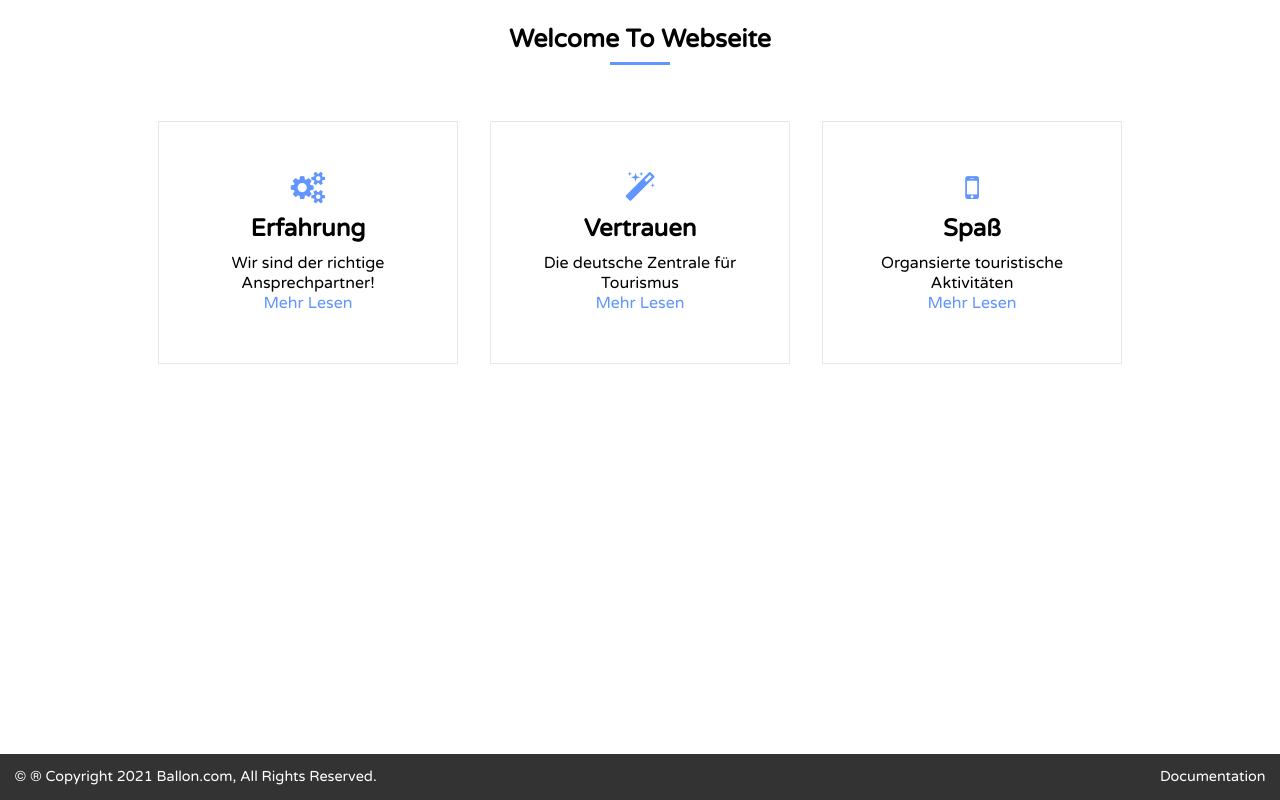
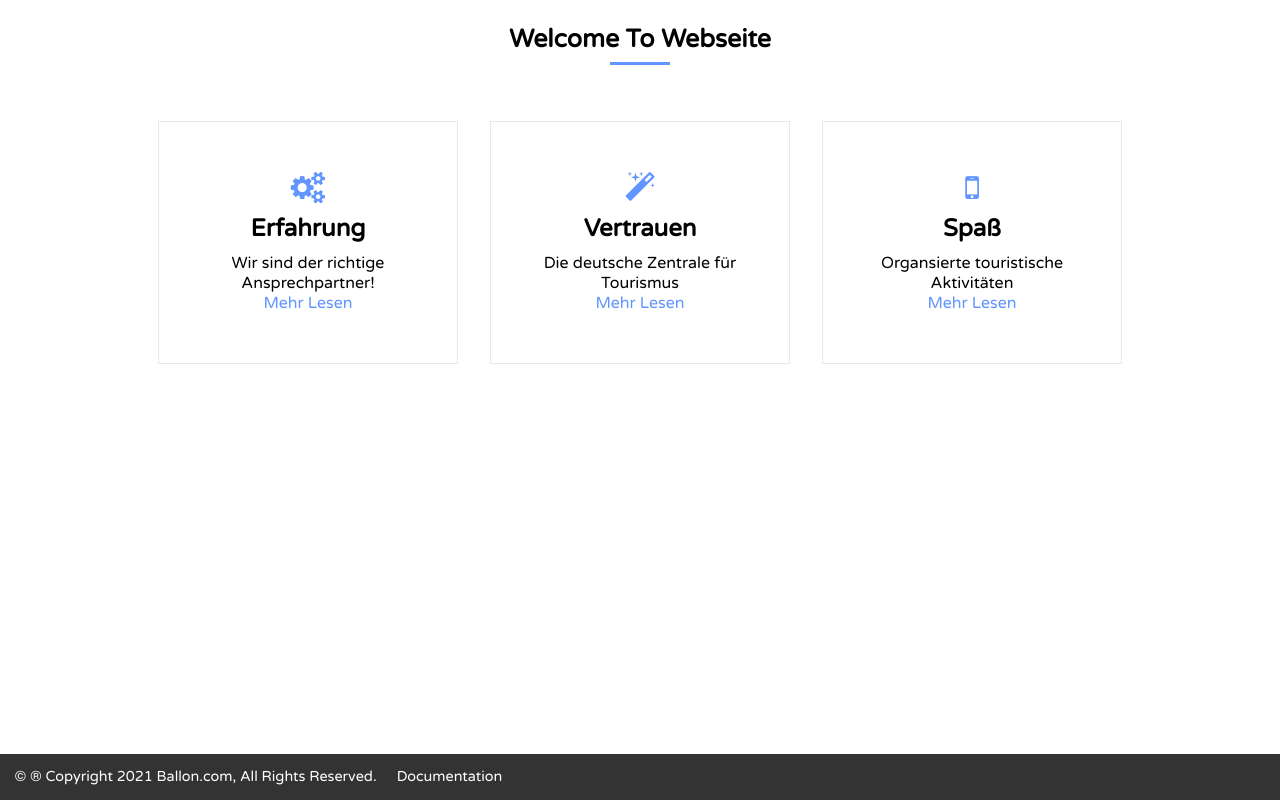
Before and after one commit to HomamAlabdalaah101/My-projekt-node.js, a website: page WWW-HA-hoal/views/index.html in a window 1280 px wide. Shown: the part 846-1646 px from the top of the page. Before the commit the page ends 1600 px from the top, so only its background shows below. Drawn offline with nearby package versions, Linux system fonts and the light colour scheme; files that its build step writes are made by us from their sources.

Commit message:
Fix footer positioning and color - footer stays at bottom with white text

```diff
--- a/WWW-HA-hoal/package.json
+++ b/WWW-HA-hoal/package.json
@@ -10,6 +10,7 @@
   "dependencies": {
     "bcrypt": "^5.0.0",
     "body-parser": "^1.19.0",
+    "chokidar": "^3.6.0",
     "client-sessions": "^0.8.0",
     "cookie-parser": "^1.4.6",
     "cors": "^2.8.5",
@@ -18,7 +19,7 @@
     "jsonwebtoken": "^8.5.1",
     "nunjucks": "^3.2.3",
     "sqlite": "^4.0.15",
-    "sqlite3": "^4.2.0"
+    "sqlite3": "^5.1.7"
   },
   "devDependencies": {
     "nodemon": "^2.0.6"
--- a/WWW-HA-hoal/public/css/style.css
+++ b/WWW-HA-hoal/public/css/style.css
@@ -13,7 +13,9 @@
 
     */
 
+
 /* 1- Common styls */
+
 
 /*
 
@@ -24,7 +26,6 @@
 - section Passing
 - hover effect 1 (left to right)
 - hover effect 2 (top to bottom)
-
 
 
 
@@ -69,6 +70,7 @@
 .ltr-effect:hover:after {
     width: 100%;
 }
+
 
 /* 2- General Css Styles */
 
@@ -141,7 +143,9 @@ ul {
     background-color: #6195ff;
 }
 
+
 /* 3- Section Styls */
+
 
 /*3.0  Header Section */
 
@@ -185,21 +189,22 @@ ul {
     overflow-y: hidden;
 }
 
+
 /* Nav */
 
-.header .nav > li {
+.header .nav>li {
     margin: 1.5em 0;
     text-align: center;
 }
 
-.header .nav > li > a {
+.header .nav>li>a {
     color: white;
     position: relative;
     padding: 0.3em 0;
 }
 
-.header .nav > li > a.active::after,
-.header .nav > li > a::after {
+.header .nav>li>a.active::after,
+.header .nav>li>a::after {
     content: "";
     display: inline-block;
     position: absolute;
@@ -210,15 +215,15 @@ ul {
     transition: width 0.5s;
 }
 
-.header .nav > li > a.active::after {
+.header .nav>li>a.active::after {
     width: 100%;
 }
 
-.header .nav > li > a::after {
+.header .nav>li>a::after {
     width: 0;
 }
 
-.header .nav > li > a:hover::after {
+.header .nav>li>a:hover::after {
     width: 100%;
 }
 
@@ -258,6 +263,7 @@ ul {
     -moz-transform: rotate(45deg) translateY(-8px);
     -o-transform: rotate(45deg) translateY(-8px);
 }
+
 
 /*Home Section */
 
@@ -329,6 +335,7 @@ ul {
     color: #fff;
 }
 
+
 /*About Section */
 
 .about {
@@ -382,6 +389,7 @@ ul {
     text-transform: capitalize;
 }
 
+
 /* About page */
 
 .about-item-info {
@@ -401,6 +409,7 @@ ul {
     height: 250px;
     object-fit: cover;
 }
+
 
 /*Portfolio Section */
 
@@ -509,6 +518,7 @@ ul {
     width: 100%;
 }
 
+
 /*Team Section */
 
 .team-content .team-item {
@@ -548,6 +558,7 @@ ul {
 .team-item-position {
     color: #999;
 }
+
 
 /*Contact Section */
 
@@ -639,7 +650,7 @@ ul {
     margin-top: 2em;
 }
 
-.contact-info > div {
+.contact-info>div {
     width: 380px;
     height: 200px;
     background-color: rgba(0, 0, 0, 0.3);
@@ -648,7 +659,7 @@ ul {
     color: #fff;
 }
 
-.contact-info > div > p {
+.contact-info>div>p {
     margin: 0.5em 0;
 }
 
@@ -657,18 +668,31 @@ ul {
     color: #fff;
 }
 
+
 /* Footer */
-body > footer {
-  position: absolute;
-  /* bottom: 0; */
+
+html,
+body {
+    min-height: 100%;
+}
+
+body {
+    display: flex;
+    flex-direction: column;
+}
+
+body>footer {
+    margin-top: auto;
     width: 100%;
 }
+
 footer {
     background-color: #333;
     color: #fff;
     padding: 1em;
     font-size: 0.9em;
     text-align: center;
+    flex-shrink: 0;
 }
 
 footer ul {
@@ -683,6 +707,20 @@ footer li {
 footer ul li a {
     color: #999;
 }
+
+.footer-content {
+    display: flex;
+    flex-direction: column;
+    align-items: center;
+    gap: 10px;
+}
+
+.footer-content p,
+.footer-content a {
+    margin: 0;
+    color: white;
+}
+
 
 /* Portfolio Page */
 
@@ -729,6 +767,7 @@ footer ul li a {
     object-fit: cover;
 }
 
+
 /* Dokumentation Page */
 
 .dokumentation {
@@ -762,6 +801,7 @@ footer ul li a {
     margin: 1em 0;
 }
 
+
 /* Timeline Page */
 
 .timeline {
@@ -783,6 +823,7 @@ footer ul li a {
     margin: 2.5em 0;
     font-size: 1.2em;
 }
+
 
 /* Impressum Page */
 
@@ -812,6 +853,7 @@ footer ul li a {
     margin: 2em 0;
 }
 
+
 /* Colors Page */
 
 .colors {
@@ -836,6 +878,7 @@ footer ul li a {
     object-fit: cover;
 }
 
+
 /* Datenschutz Page */
 
 .datenschutz-title {
@@ -847,6 +890,7 @@ footer ul li a {
     margin: 1em 0;
     font-weight: bold;
 }
+
 
 /* Module Page */
 
@@ -886,6 +930,7 @@ footer ul li a {
 .module-content p {
     padding: 1em;
 }
+
 
 /* Anfrage Page */
 
@@ -958,6 +1003,8 @@ footer ul li a {
         margin-left: 0.5em;
     }
 }
+
+
 /* @media screen and (max-width: 650px) {
   .container {
     height: 100%;
@@ -975,7 +1022,7 @@ footer ul li a {
         align-items: center;
     }
     /* Nav */
-  .header .nav > li {
+    .header .nav>li {
         margin: 0 1.2em;
         text-align: center;
     }
@@ -1029,18 +1076,9 @@ footer ul li a {
         height: 500px;
     }
     /* footer */
-  footer {
-    display: flex;
+    .footer-content {
         flex-direction: row;
-    justify-content: space-between;
-    align-items: center;
-  }
-  footer ul {
-    margin: 0;
-  }
-  footer ul li {
-    display: inline;
-    margin: auto 1em;
+        gap: 20px;
     }
     /* Module */
     .module-content img {
@@ -1061,7 +1099,7 @@ footer ul li a {
     .contact-info {
         margin-top: 3em;
     }
-  .contact-info > div {
+    .contact-info>div {
         display: inline-block;
         vertical-align: middle;
         margin: 2em;
@@ -1075,6 +1113,7 @@ footer ul li a {
         width: 40%;
     }
 }
+
 .card {
     box-shadow: 0 4px 8px 0 rgba(0, 0, 0, 0.2);
     width: 23%;
@@ -1103,22 +1142,36 @@ footer ul li a {
 .card button:hover {
     opacity: 0.7;
 }
+
+
 /* The Modal (background) */
+
 .modal {
-  display: none; /* Hidden by default */
-  position: fixed; /* Stay in place */
-  z-index: 1; /* Sit on top */
-  padding-top: 100px; /* Location of the box */
+    display: none;
+    /* Hidden by default */
+    position: fixed;
+    /* Stay in place */
+    z-index: 1;
+    /* Sit on top */
+    padding-top: 100px;
+    /* Location of the box */
     left: 0;
     top: 0;
-  width: 100%; /* Full width */
-  height: 100%; /* Full height */
-  overflow: auto; /* Enable scroll if needed */
-  background-color: rgb(0, 0, 0); /* Fallback color */
-  background-color: rgba(0, 0, 0, 0.4); /* Black w/ opacity */
+    width: 100%;
+    /* Full width */
+    height: 100%;
+    /* Full height */
+    overflow: auto;
+    /* Enable scroll if needed */
+    background-color: rgb(0, 0, 0);
+    /* Fallback color */
+    background-color: rgba(0, 0, 0, 0.4);
+    /* Black w/ opacity */
 }
 
+
 /* Modal Content */
+
 .modal-content {
     background-color: #fefefe;
     margin: auto;
@@ -1127,7 +1180,9 @@ footer ul li a {
     width: 80%;
 }
 
+
 /* The Close Button */
+
 .close {
     color: #aaaaaa;
     float: right;
@@ -1141,6 +1196,7 @@ footer ul li a {
     text-decoration: none;
     cursor: pointer;
 }
+
 .alert {
     margin: 10px;
     padding: 20px;
--- a/WWW-HA-hoal/views/base.html
+++ b/WWW-HA-hoal/views/base.html
@@ -1,4 +1,5 @@
 <html>
+
 <head>
     <meta charset="utf-8" />
 
@@ -9,10 +10,7 @@
     <!-- Font -->
 
     <link rel="preconnect" href="https://fonts.gstatic.com" />
-    <link
-      href="https://fonts.googleapis.com/css2?family=Varela+Round&display=swap"
-      rel="stylesheet"
-    />
+    <link href="https://fonts.googleapis.com/css2?family=Varela+Round&display=swap" rel="stylesheet" />
 
     <!-- CSS Files -->
 
@@ -64,9 +62,12 @@
     {% block content %}{% endblock %}
 
     <footer>
+        <div class="footer-content">
             <p>&copy; &reg; Copyright 2021 Ballon.com, All Rights Reserved.</p>
-      <a style="color: white" href="/doc">Documentation</a>
+            <a href="/doc">Documentation</a>
+        </div>
     </footer>
     <script src="/js/script.js"></script>
 </body>
+
 </html>
```
Also changed, not shown: WWW-HA-hoal/server.js (+5 -5 lines), WWW-HA-hoal/Config/dbconfig.js (indentation only), 1 other file. Lines whose indentation alone changed are shown as unchanged.
